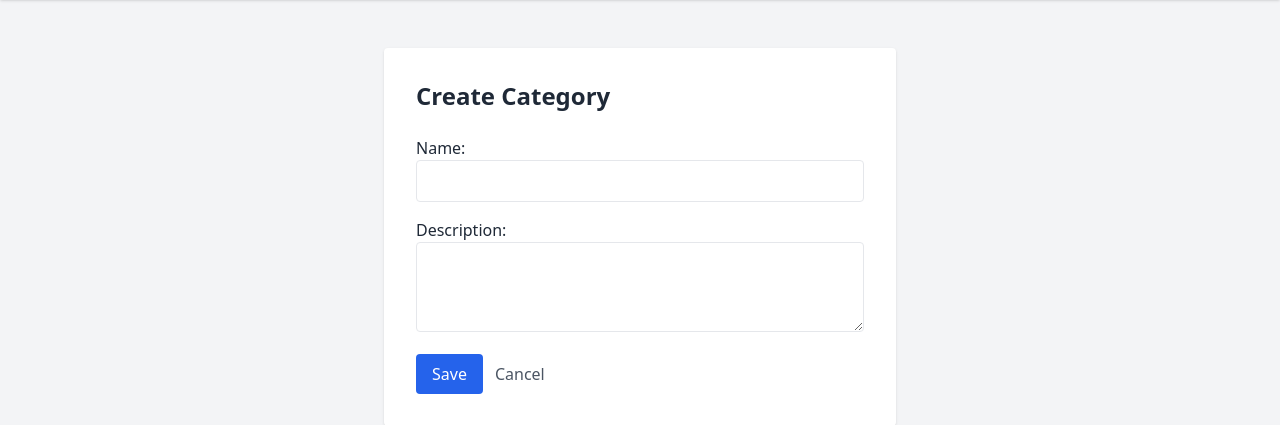
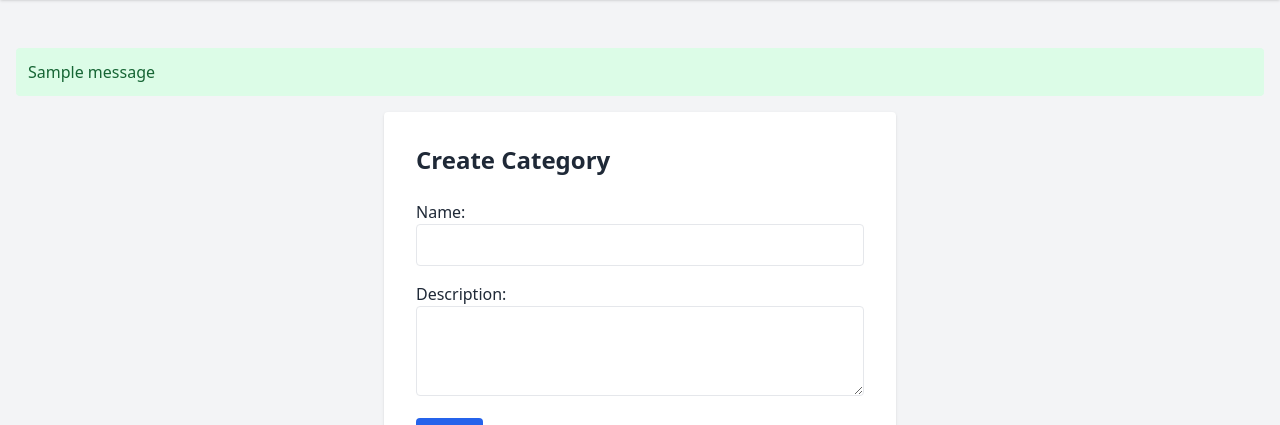
Before and after one commit to shehabuddin380/assignment-2-, a Django app: page /categories/create/ in a window 1280 px wide. Shown: the part 60-485 px from the top of the page. Run offline with Django 5.2, Linux system fonts and the light colour scheme; a user stored in the database is signed in; one stand-in notice (Sample message) is shown.

Commit message:
update contact bologe

```diff
--- a/static/css/output.css
+++ b/static/css/output.css
@@ -717,6 +717,12 @@ video {
   margin-bottom: calc(1rem * var(--tw-space-y-reverse));
 }
 
+.space-y-2 > :not([hidden]) ~ :not([hidden]) {
+  --tw-space-y-reverse: 0;
+  margin-top: calc(0.5rem * calc(1 - var(--tw-space-y-reverse)));
+  margin-bottom: calc(0.5rem * var(--tw-space-y-reverse));
+}
+
 .divide-y > :not([hidden]) ~ :not([hidden]) {
   --tw-divide-y-reverse: 0;
   border-top-width: calc(1px * calc(1 - var(--tw-divide-y-reverse)));
@@ -764,6 +770,21 @@ video {
   background-color: rgb(255 255 255 / var(--tw-bg-opacity, 1));
 }
 
+.bg-blue-100 {
+  --tw-bg-opacity: 1;
+  background-color: rgb(219 234 254 / var(--tw-bg-opacity, 1));
+}
+
+.bg-green-100 {
+  --tw-bg-opacity: 1;
+  background-color: rgb(220 252 231 / var(--tw-bg-opacity, 1));
+}
+
+.bg-red-100 {
+  --tw-bg-opacity: 1;
+  background-color: rgb(254 226 226 / var(--tw-bg-opacity, 1));
+}
+
 .object-cover {
   -o-object-fit: cover;
      object-fit: cover;
@@ -775,6 +796,10 @@ video {
 
 .p-8 {
   padding: 2rem;
+}
+
+.p-3 {
+  padding: 0.75rem;
 }
 
 .px-3 {
@@ -896,6 +921,21 @@ video {
   color: rgb(255 255 255 / var(--tw-text-opacity, 1));
 }
 
+.text-blue-800 {
+  --tw-text-opacity: 1;
+  color: rgb(30 64 175 / var(--tw-text-opacity, 1));
+}
+
+.text-green-800 {
+  --tw-text-opacity: 1;
+  color: rgb(22 101 52 / var(--tw-text-opacity, 1));
+}
+
+.text-red-800 {
+  --tw-text-opacity: 1;
+  color: rgb(153 27 27 / var(--tw-text-opacity, 1));
+}
+
 .shadow {
   --tw-shadow: 0 1px 3px 0 rgb(0 0 0 / 0.1), 0 1px 2px -1px rgb(0 0 0 / 0.1);
   --tw-shadow-colored: 0 1px 3px 0 var(--tw-shadow-color), 0 1px 2px -1px var(--tw-shadow-color);
--- a/tasks/templates/tasks/base.html
+++ b/tasks/templates/tasks/base.html
@@ -26,9 +26,19 @@
 
     <!-- Main content block -->
     <main class="container mx-auto px-4 py-6">
-        {% block content %}
-        <!-- Content will be injected here -->
-        {% endblock %}
+    {% if messages %}
+        <div class="mb-4 space-y-2">
+            {% for message in messages %}
+                <div class="p-3 rounded {% if message.tags == 'success' %}bg-green-100 text-green-800{% elif message.tags == 'error' %}bg-red-100 text-red-800{% else %}bg-blue-100 text-blue-800{% endif %}">
+                    {{ message }}
+                </div>
+            {% endfor %}
+        </div>
+    {% endif %}
+
+    {% block content %}
+    <!-- Content will be injected here -->
+    {% endblock %}
     </main>
 
     <!-- Footer -->
```
